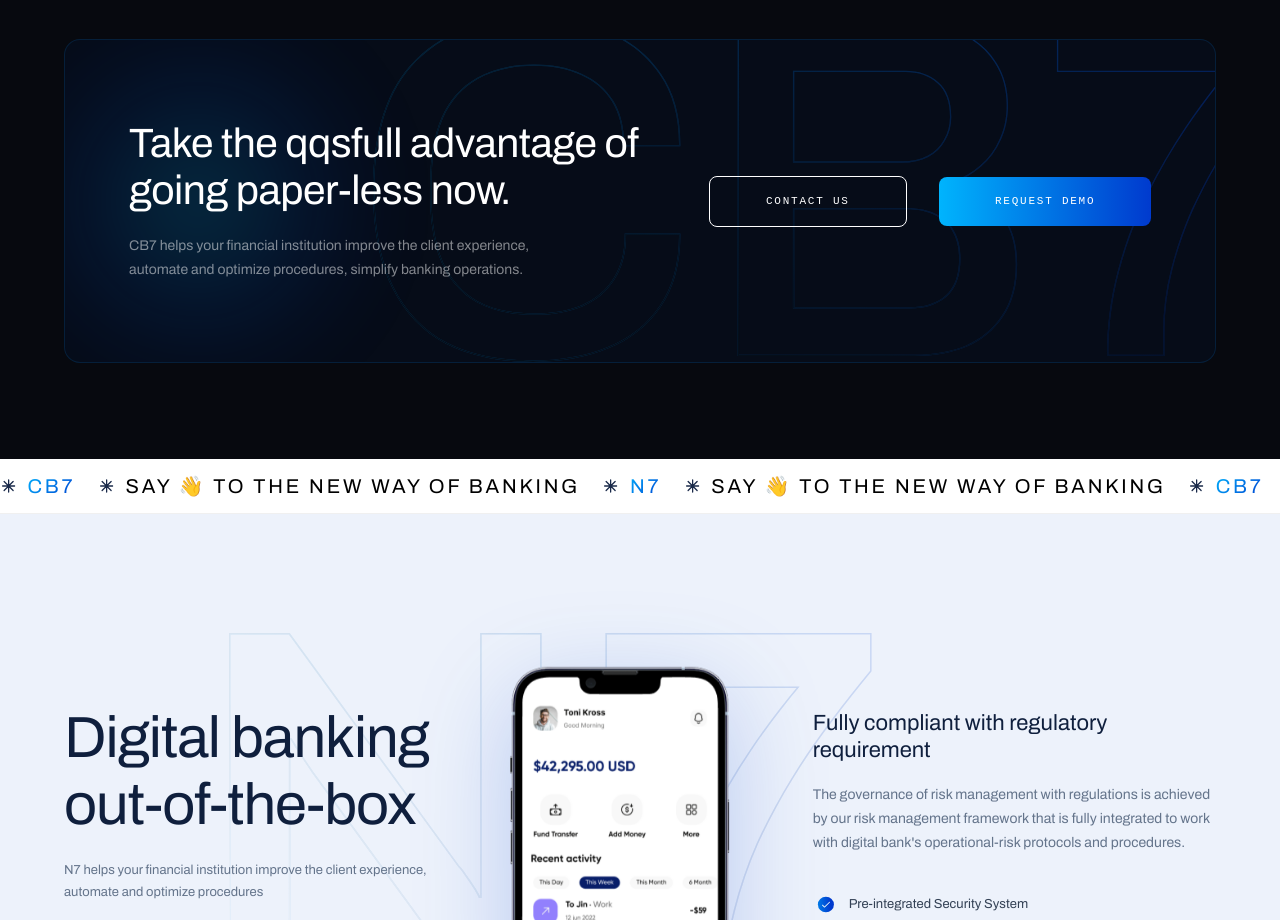
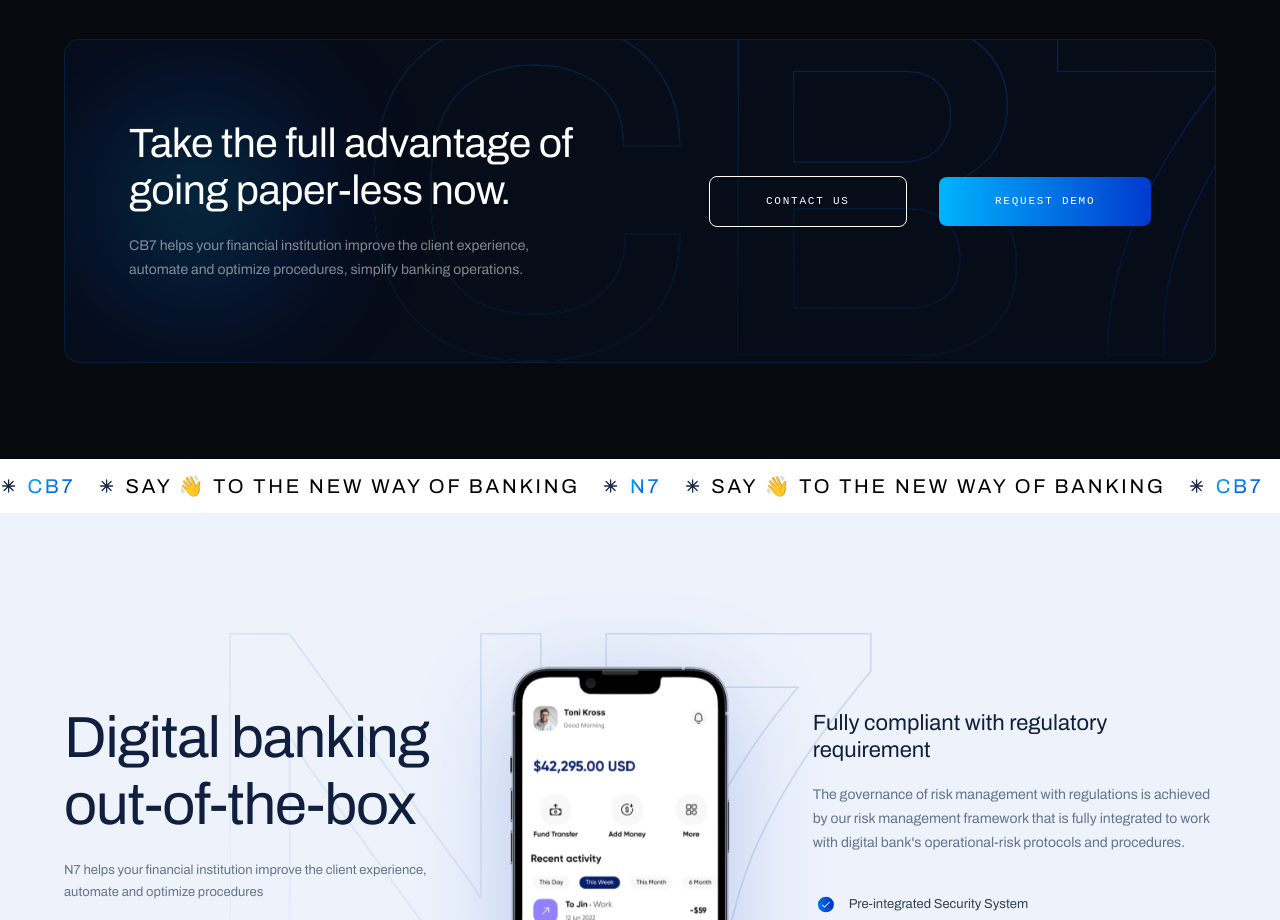
Before and after one commit to NeepunPatil57/Codelinear-Task, a React (Vite) app: page / in a window 1280 px wide. Shown: the part 3840-4760 px from the top of the page. Built offline with nearby package versions, Linux system fonts and the light colour scheme; a web font is replaced by a local one.

Commit message:
fix: correct typo in CoreBankingSection text for clarity

```diff
--- a/src/components/CoreBankingSection.tsx
+++ b/src/components/CoreBankingSection.tsx
@@ -158,7 +158,7 @@
               className="text-white leading-[1.15]"
               style={{ fontSize: 'clamp(24px, 3.2vw, 42px)', letterSpacing: '-0.5px', fontFamily: "'Archivo', sans-serif", fontWeight: 400 }}
             >
-              Take the qqsfull advantage of going paper-less now.
+              Take the full advantage of going paper-less now.
             </h2>
             <p
               className="text-[13px] md:text-[14px] leading-[1.7]"
```
